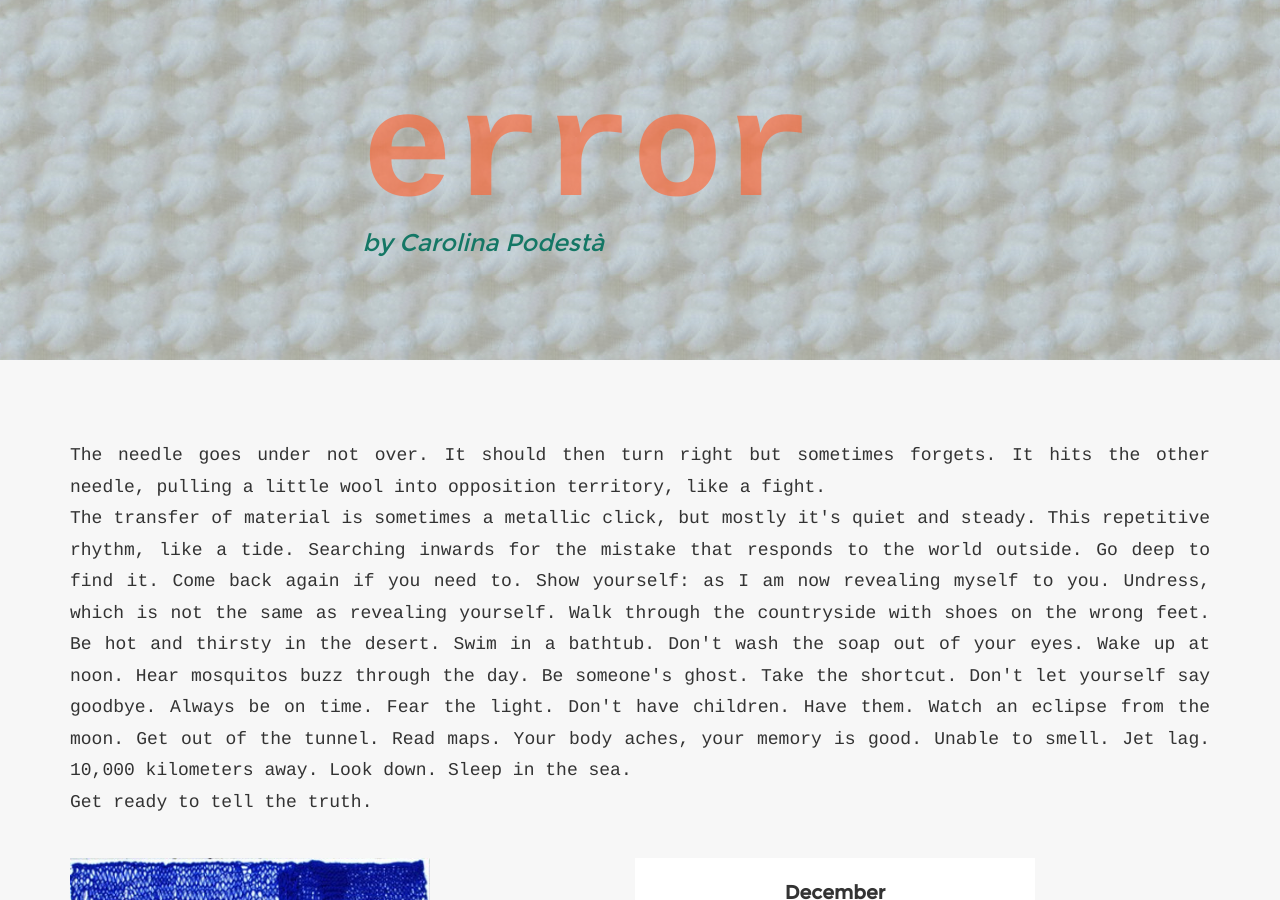
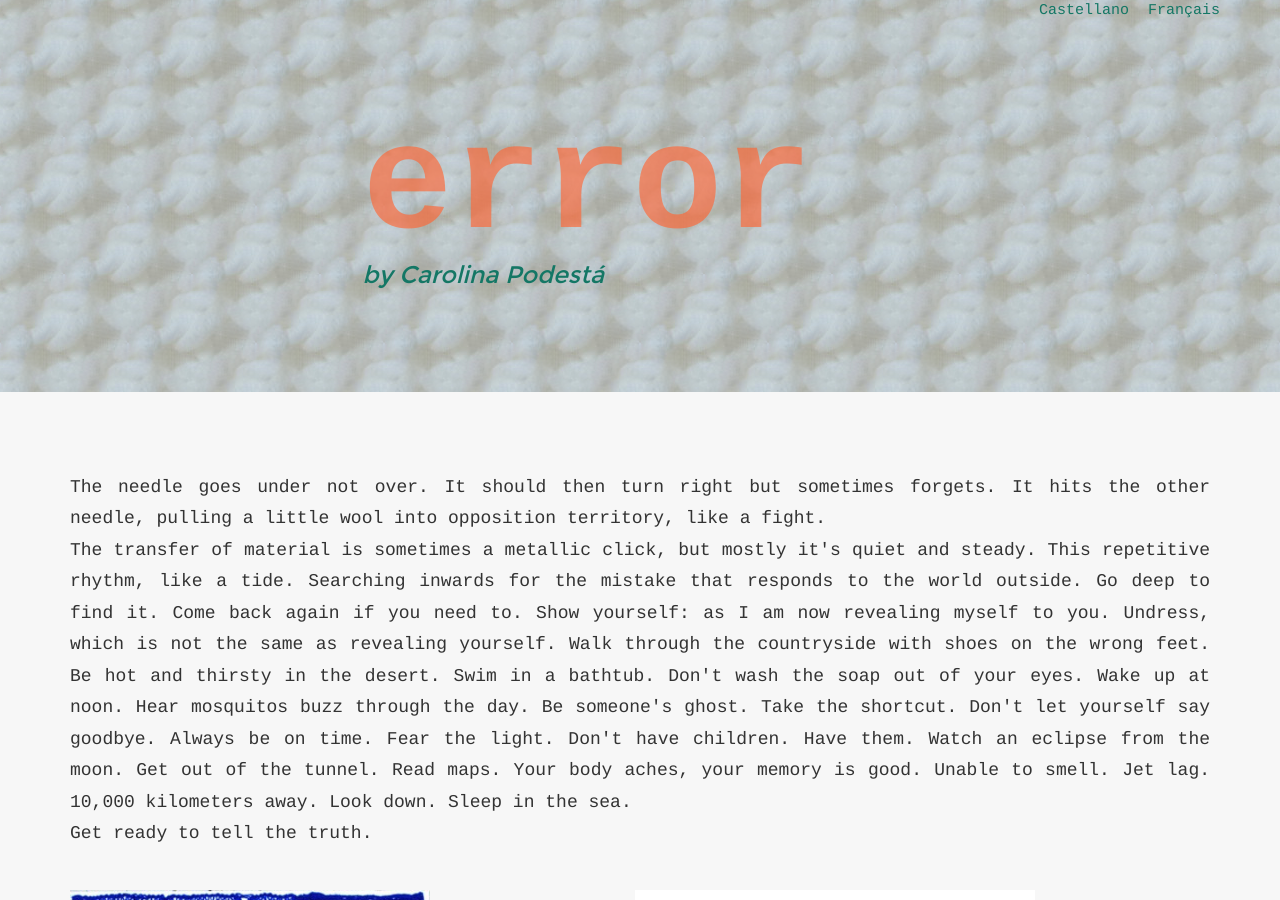
Before and after one commit to oceanomi/error-en, a Jekyll site: the page built from index.html, in a window 1280 px wide and 900 px high. Built offline with Jekyll 4.4.1, drawn with Linux system fonts in a browser that asks for light colours.

Commit message:
add language links

```diff
--- a/_includes/header.html
+++ b/_includes/header.html
@@ -3,10 +3,18 @@
 <header>
     <div class="container">
       <div class="row">
+          <div class="language pull-right">
+              <ul class="list-inline">
+                <li><a href="error.carolinapodesta.com">Castellano</a></li>
+                <li><a href="erreur.carolinapodesta.com">Français</a></li>
+              </ul>
+          </div>
+      </div>
+      <div class="row">
           <div class="intro-text col-md-6 col-md-offset-3">
               <div class="intro-heading">error</div>
               <div class="intro-lead-in">
-                  <a href="{{ site.baseurl }}about/index.html">by Carolina Podestà</a>
+                  <a href="{{ site.baseurl }}about/index.html">by Carolina Podestá</a>
               </div>
           </div>
       </div>
```
